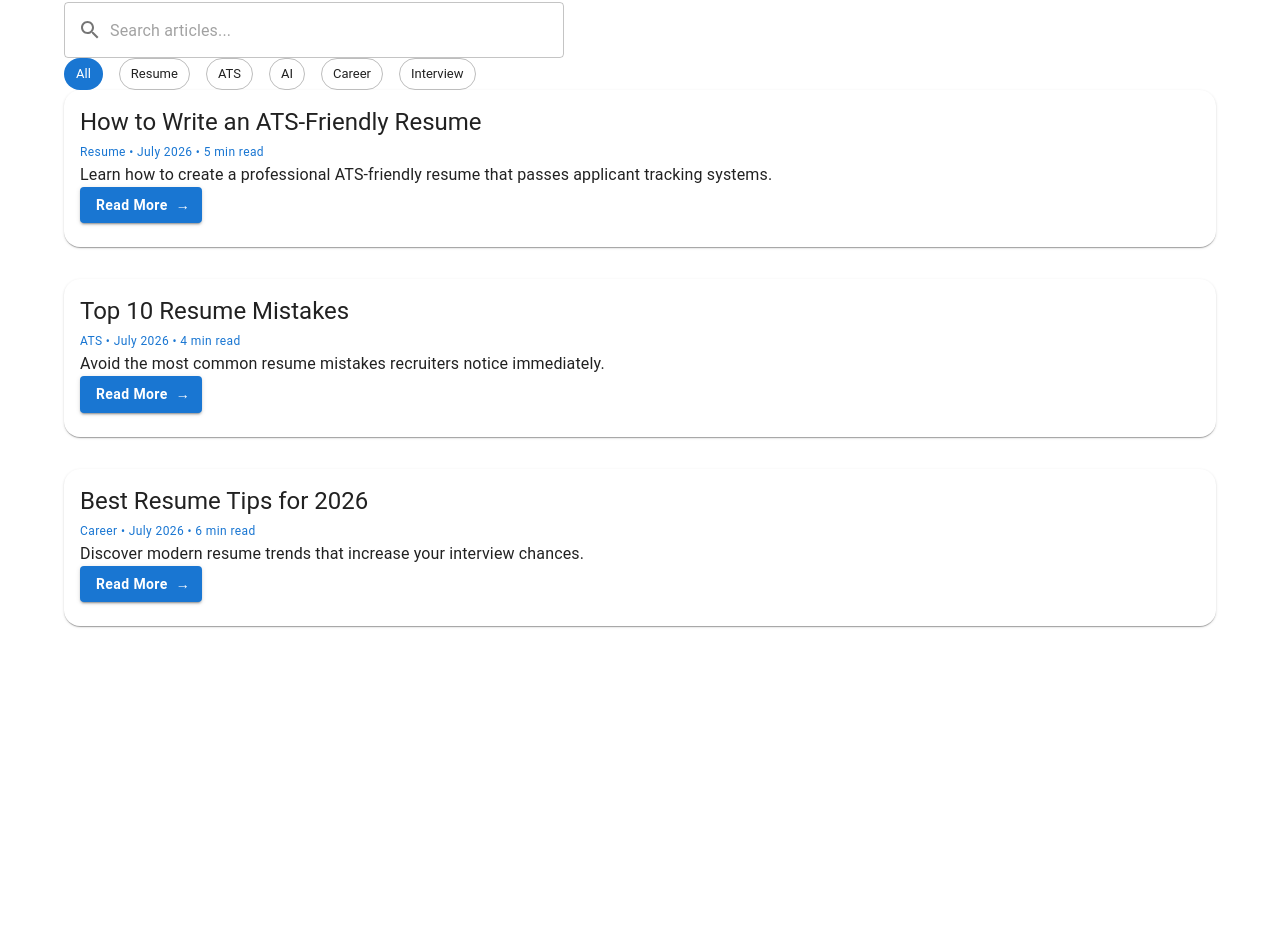
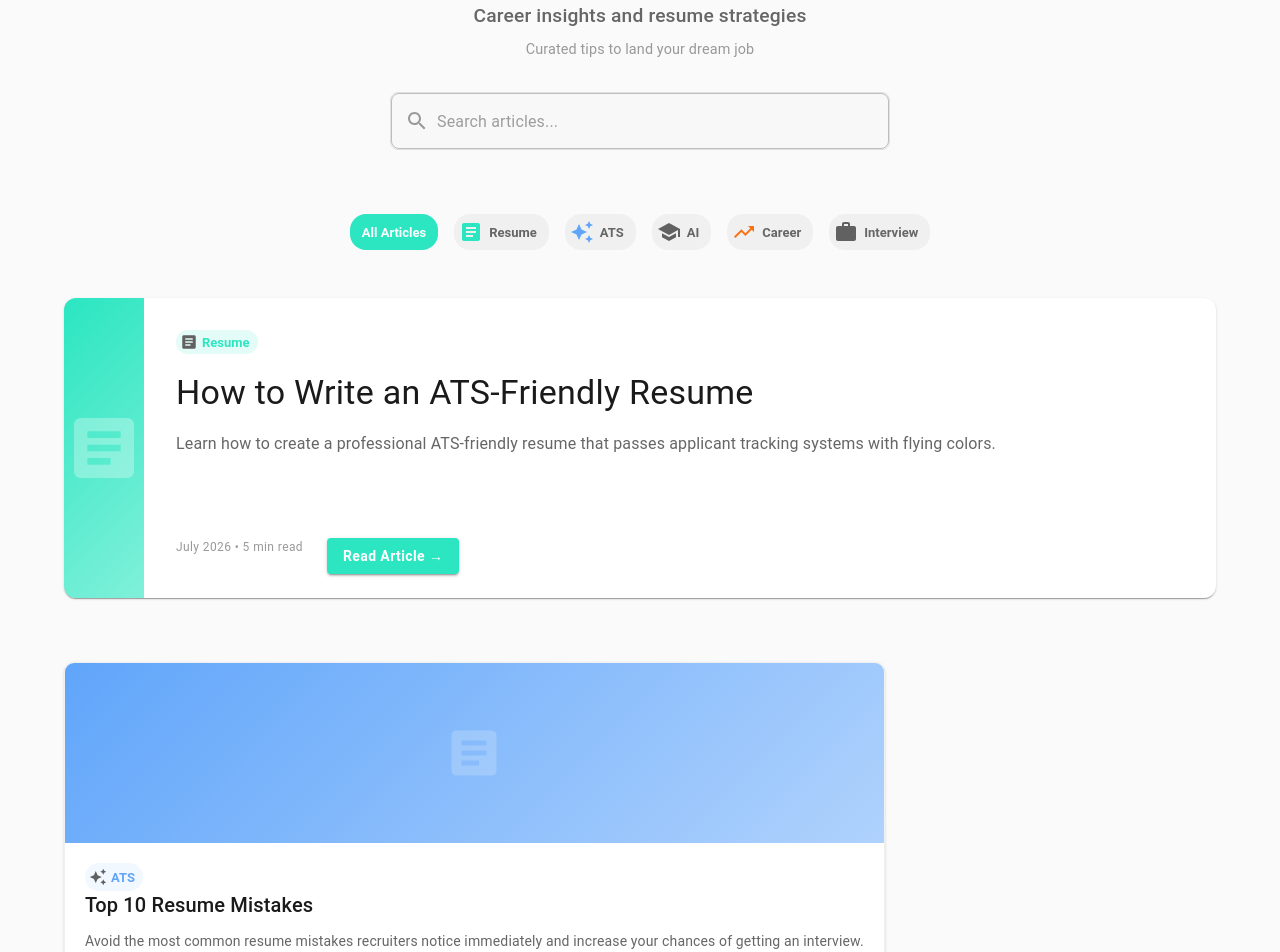
Before and after one commit to meriem-boukhalfa/cv-genius, a React (Vite) app in the folder frontend/: page /blog in a window 1280 px wide. Shown: the part 154-1106 px from the top of the page. Before the commit the page ends 860 px from the top, so only its background shows below. Built offline with nearby package versions, Linux system fonts and the light colour scheme.

Commit message:
improving page

```diff
--- a/frontend/src/pages/Blog.jsx
+++ b/frontend/src/pages/Blog.jsx
@@ -1,4 +1,3 @@
-
 import { useState, useMemo } from "react";
 import {
   Container,
@@ -11,11 +10,27 @@ import {
   Button,
   Stack,
   InputAdornment,
+  Grid,
+  Avatar,
 } from "@mui/material";
 import SearchIcon from "@mui/icons-material/Search";
+import ArticleIcon from "@mui/icons-material/Article";
+import AutoAwesomeIcon from "@mui/icons-material/AutoAwesome";
+import TimelineIcon from "@mui/icons-material/Timeline";
+import TrendingUpIcon from "@mui/icons-material/TrendingUp";
+import SchoolIcon from "@mui/icons-material/School";
+import WorkIcon from "@mui/icons-material/Work";
 
-// Constants
-const CATEGORIES = ["Resume", "ATS", "AI", "Career", "Interview"];
+// Category icons mapping
+const CATEGORY_ICONS = {
+  Resume: <ArticleIcon />,
+  ATS: <AutoAwesomeIcon />,
+  AI: <SchoolIcon />,
+  Career: <TrendingUpIcon />,
+  Interview: <WorkIcon />,
+};
+
+const CATEGORIES = Object.keys(CATEGORY_ICONS);
 
 const POSTS = [
   {
@@ -23,68 +38,241 @@ const POSTS = [
     title: "How to Write an ATS-Friendly Resume",
     category: "Resume",
     date: "July 2026",
-    readTime: "5 min read",
+    readTime: 5,
     description:
-      "Learn how to create a professional ATS-friendly resume that passes applicant tracking systems.",
+      "Learn how to create a professional ATS-friendly resume that passes applicant tracking systems with flying colors.",
+    featured: true,
+    color: "#2BE6C1",
   },
   {
     id: 2,
     title: "Top 10 Resume Mistakes",
     category: "ATS",
     date: "July 2026",
-    readTime: "4 min read",
+    readTime: 4,
     description:
-      "Avoid the most common resume mistakes recruiters notice immediately.",
+      "Avoid the most common resume mistakes recruiters notice immediately and increase your chances of getting an interview.",
+    featured: false,
+    color: "#60A5FA",
   },
   {
     id: 3,
     title: "Best Resume Tips for 2026",
     category: "Career",
     date: "July 2026",
-    readTime: "6 min read",
+    readTime: 6,
     description:
-      "Discover modern resume trends that increase your interview chances.",
+      "Discover modern resume trends and strategies that actually work in today's competitive job market.",
+    featured: false,
+    color: "#F97316",
   },
 ];
 
-// Post Card Component
-function PostCard({ post }) {
+// Featured Article Component
+function FeaturedArticle({ post }) {
   return (
     <Card
       sx={{
-        mb: 4,
-        borderRadius: 4,
-        transition: "all 0.3s ease",
+        mb: 8,
+        borderRadius: 3,
+        overflow: "hidden",
+        transition: "all 0.4s cubic-bezier(0.23, 1, 0.320, 1)",
         "&:hover": {
-          transform: "translateY(-5px)",
-          boxShadow: 8,
+          boxShadow: "0 20px 40px rgba(0, 0, 0, 0.1)",
         },
       }}
     >
-      <CardContent>
-        <Typography variant="h5" fontWeight="bold">
+      <Grid container>
+        {/* Image Section */}
+        <Grid item xs={12} sm={5}>
+          <Box
+            sx={{
+              height: { xs: 250, sm: 300 },
+              background: `linear-gradient(135deg, ${post.color}, ${post.color}99)`,
+              display: "flex",
+              alignItems: "center",
+              justifyContent: "center",
+            }}
+          >
+            <ArticleIcon sx={{ fontSize: 80, color: "white", opacity: 0.3 }} />
+          </Box>
+        </Grid>
+
+        {/* Content Section */}
+        <Grid item xs={12} sm={7}>
+          <CardContent
+            sx={{
+              height: { xs: "auto", sm: 300 },
+              display: "flex",
+              flexDirection: "column",
+              justifyContent: "space-between",
+              p: { xs: 3, sm: 4 },
+            }}
+          >
+            <Box>
+              <Chip
+                icon={CATEGORY_ICONS[post.category]}
+                label={post.category}
+                size="small"
+                sx={{
+                  background: `${post.color}20`,
+                  color: post.color,
+                  fontWeight: 600,
+                  mb: 2,
+                }}
+              />
+
+              <Typography
+                variant="h4"
+                fontWeight="700"
+                sx={{
+                  lineHeight: 1.3,
+                  mb: 2,
+                  color: "#1a1a1a",
+                }}
+              >
                 {post.title}
               </Typography>
 
-        <Typography color="primary" mt={1} mb={2} variant="caption">
-          {post.category} • {post.date} • {post.readTime}
+              <Typography
+                sx={{
+                  color: "#666",
+                  mb: 2,
+                  lineHeight: 1.6,
+                }}
+              >
+                {post.description}
+              </Typography>
+            </Box>
+
+            <Stack direction="row" spacing={3} alignItems="center">
+              <Typography variant="caption" sx={{ color: "#999" }}>
+                {post.date} • {post.readTime} min read
+              </Typography>
+              <Button
+                variant="contained"
+                sx={{
+                  background: post.color,
+                  textTransform: "none",
+                  fontWeight: 600,
+                  "&:hover": {
+                    background: post.color,
+                    opacity: 0.9,
+                  },
+                }}
+              >
+                Read Article →
+              </Button>
+            </Stack>
+          </CardContent>
+        </Grid>
+      </Grid>
+    </Card>
+  );
+}
+
+// Post Grid Card Component
+function PostGridCard({ post }) {
+  return (
+    <Card
+      sx={{
+        height: "100%",
+        display: "flex",
+        flexDirection: "column",
+        borderRadius: 2.5,
+        transition: "all 0.3s ease",
+        border: "1px solid #f0f0f0",
+        "&:hover": {
+          transform: "translateY(-8px)",
+          boxShadow: "0 12px 30px rgba(0, 0, 0, 0.08)",
+        },
+      }}
+    >
+      {/* Image Placeholder */}
+      <Box
+        sx={{
+          height: 180,
+          background: `linear-gradient(135deg, ${post.color}, ${post.color}80)`,
+          display: "flex",
+          alignItems: "center",
+          justifyContent: "center",
+          position: "relative",
+          overflow: "hidden",
+        }}
+      >
+        <ArticleIcon sx={{ fontSize: 60, color: "white", opacity: 0.2 }} />
+      </Box>
+
+      <CardContent
+        sx={{
+          flexGrow: 1,
+          display: "flex",
+          flexDirection: "column",
+          p: 2.5,
+        }}
+      >
+        {/* Category Badge */}
+        <Stack direction="row" spacing={1} mb={1.5}>
+          <Chip
+            icon={CATEGORY_ICONS[post.category]}
+            label={post.category}
+            size="small"
+            sx={{
+              background: `${post.color}15`,
+              color: post.color,
+              fontWeight: 600,
+              height: 28,
+            }}
+          />
+        </Stack>
+
+        {/* Title */}
+        <Typography
+          variant="h6"
+          fontWeight="700"
+          sx={{
+            mb: 1.5,
+            lineHeight: 1.4,
+            color: "#1a1a1a",
+            flex: 1,
+          }}
+        >
+          {post.title}
         </Typography>
 
-        <Typography color="text.secondary" mb={3}>
+        {/* Description */}
+        <Typography
+          variant="body2"
+          sx={{
+            color: "#666",
+            mb: 2,
+            lineHeight: 1.5,
+            flex: 1,
+          }}
+        >
           {post.description}
         </Typography>
 
+        {/* Meta & CTA */}
+        <Stack direction="row" spacing={1} alignItems="center">
+          <Typography variant="caption" sx={{ color: "#999" }}>
+            {post.readTime} min
+          </Typography>
+          <Box sx={{ flex: 1 }} />
           <Button
-          variant="contained"
-          endIcon="→"
-          href={`/blog/${post.id}`}
+            size="small"
             sx={{
+              color: post.color,
               textTransform: "none",
               fontWeight: 600,
+              "&:hover": {
+                background: `${post.color}10`,
+              },
             }}
           >
-          Read More
+            Read →
           </Button>
+        </Stack>
       </CardContent>
     </Card>
   );
@@ -93,43 +281,81 @@ function PostCard({ post }) {
 // Hero Section Component
 function HeroSection({ searchValue, onSearchChange }) {
   return (
-    <Box textAlign="center" mb={6}>
+    <Box
+      sx={{
+        textAlign: "center",
+        mb: 8,
+        pt: 2,
+      }}
+    >
       <Typography
-        variant="h2"
-        fontWeight="bold"
         sx={{
-          background: "linear-gradient(90deg, #2BE6C1, #60A5FA)",
+          fontSize: { xs: "2.5rem", sm: "3.5rem" },
+          fontWeight: 800,
+          background: "linear-gradient(135deg, #2BE6C1, #60A5FA)",
           WebkitBackgroundClip: "text",
           WebkitTextFillColor: "transparent",
           mb: 1,
+          letterSpacing: "-0.02em",
         }}
       >
-        CV Genius Blog
+        CV Genius
       </Typography>
 
-      <Typography color="text.secondary" mb={4} variant="subtitle1">
-        Resume Tips • ATS • AI • Career Advice
+      <Typography
+        sx={{
+          fontSize: { xs: "1rem", sm: "1.2rem" },
+          color: "#666",
+          mb: 1,
+          fontWeight: 500,
+        }}
+      >
+        Career insights and resume strategies
       </Typography>
 
+      <Typography
+        sx={{
+          fontSize: "0.9rem",
+          color: "#999",
+          mb: 4,
+        }}
+      >
+        Curated tips to land your dream job
+      </Typography>
+
+      <Box sx={{ maxWidth: 500, mx: "auto" }}>
         <TextField
           placeholder="Search articles..."
           value={searchValue}
           onChange={(e) => onSearchChange(e.target.value)}
           fullWidth
           sx={{
-          maxWidth: 500,
-          mx: "auto",
+            "& .MuiOutlinedInput-root": {
+              borderRadius: 2,
+              backgroundColor: "#f8f8f8",
+              border: "1px solid #e0e0e0",
+              transition: "all 0.2s",
+              "&:hover": {
+                borderColor: "#ddd",
+              },
+              "&.Mui-focused": {
+                backgroundColor: "white",
+                borderColor: "#2BE6C1",
+                boxShadow: "0 0 0 3px rgba(43, 230, 193, 0.1)",
+              },
+            },
           }}
           slotProps={{
             input: {
               startAdornment: (
                 <InputAdornment position="start">
-                <SearchIcon />
+                  <SearchIcon sx={{ color: "#999" }} />
                 </InputAdornment>
               ),
             },
           }}
         />
+      </Box>
     </Box>
   );
 }
@@ -137,30 +363,55 @@ function HeroSection({ searchValue, onSearchChange }) {
 // Category Filter Component
 function CategoryFilter({ activeCategory, onCategoryChange }) {
   return (
+    <Box sx={{ mb: 6, display: "flex", justifyContent: "center" }}>
       <Stack
         direction="row"
         spacing={1}
-      justifyContent="center"
-      flexWrap="wrap"
-      mb={5}
-      sx={{ gap: 1 }}
+        sx={{
+          flexWrap: "wrap",
+          gap: 1,
+          justifyContent: "center",
+        }}
       >
         <Chip
-        label="All"
+          label="All Articles"
           onClick={() => onCategoryChange(null)}
-        color={activeCategory === null ? "primary" : "default"}
-        variant={activeCategory === null ? "filled" : "outlined"}
+          sx={{
+            background: activeCategory === null ? "#2BE6C1" : "#f0f0f0",
+            color: activeCategory === null ? "white" : "#666",
+            fontWeight: 600,
+            height: 36,
+            "&:hover": {
+              background: activeCategory === null ? "#2BE6C1" : "#e8e8e8",
+            },
+          }}
         />
-      {CATEGORIES.map((category) => (
+        {CATEGORIES.map((category) => {
+          const isActive = activeCategory === category;
+          const color = POSTS.find((p) => p.category === category)?.color;
+          return (
             <Chip
               key={category}
+              icon={CATEGORY_ICONS[category]}
               label={category}
               onClick={() => onCategoryChange(category)}
-          color={activeCategory === category ? "primary" : "default"}
-          variant={activeCategory === category ? "filled" : "outlined"}
+              sx={{
+                background: isActive ? color : "#f0f0f0",
+                color: isActive ? "white" : "#666",
+                fontWeight: 600,
+                height: 36,
+                "& .MuiChip-icon": {
+                  color: isActive ? "white" : color,
+                },
+                "&:hover": {
+                  background: isActive ? color : "#e8e8e8",
+                },
+              }}
             />
-      ))}
+          );
+        })}
       </Stack>
+    </Box>
   );
 }
 
@@ -169,21 +420,25 @@ export default function Blog() {
   const [searchValue, setSearchValue] = useState("");
   const [activeCategory, setActiveCategory] = useState(null);
 
-  // Filter posts based on search and category
   const filteredPosts = useMemo(() => {
     return POSTS.filter((post) => {
       const matchesSearch =
         post.title.toLowerCase().includes(searchValue.toLowerCase()) ||
         post.description.toLowerCase().includes(searchValue.toLowerCase());
 
-      const matchesCategory = activeCategory === null || post.category === activeCategory;
+      const matchesCategory =
+        activeCategory === null || post.category === activeCategory;
 
       return matchesSearch && matchesCategory;
     });
   }, [searchValue, activeCategory]);
 
+  const featuredPost = filteredPosts.find((p) => p.featured);
+  const regularPosts = filteredPosts.filter((p) => !p.featured);
+
   return (
-    <Container maxWidth="lg" sx={{ py: 6 }}>
+    <Box sx={{ background: "#fafafa", minHeight: "100vh", py: 6 }}>
+      <Container maxWidth="lg">
         <HeroSection searchValue={searchValue} onSearchChange={setSearchValue} />
 
         <CategoryFilter
@@ -191,16 +446,29 @@ export default function Blog() {
           onCategoryChange={setActiveCategory}
         />
 
-      {/* Articles */}
-      {filteredPosts.length > 0 ? (
-        filteredPosts.map((post) => <PostCard key={post.id} post={post} />)
+        {/* Featured Article */}
+        {featuredPost && <FeaturedArticle post={featuredPost} />}
+
+        {/* Articles Grid */}
+        {regularPosts.length > 0 ? (
+          <Grid container spacing={3}>
+            {regularPosts.map((post) => (
+              <Grid item xs={12} sm={6} md={4} key={post.id}>
+                <PostGridCard post={post} />
+              </Grid>
+            ))}
+          </Grid>
         ) : (
-        <Box textAlign="center" py={6}>
-          <Typography color="text.secondary">
-            No articles found. Try adjusting your search or filters.
+          <Box textAlign="center" py={8}>
+            <Typography color="#999" sx={{ fontSize: "1.1rem" }}>
+              {featuredPost ? "No more articles match your criteria." : "No articles found."}
+            </Typography>
+            <Typography color="#ccc" sx={{ mt: 1, fontSize: "0.9rem" }}>
+              Try adjusting your search or filters.
             </Typography>
           </Box>
         )}
       </Container>
+    </Box>
   );
 }
```
Lines whose indentation alone changed are shown as unchanged.
